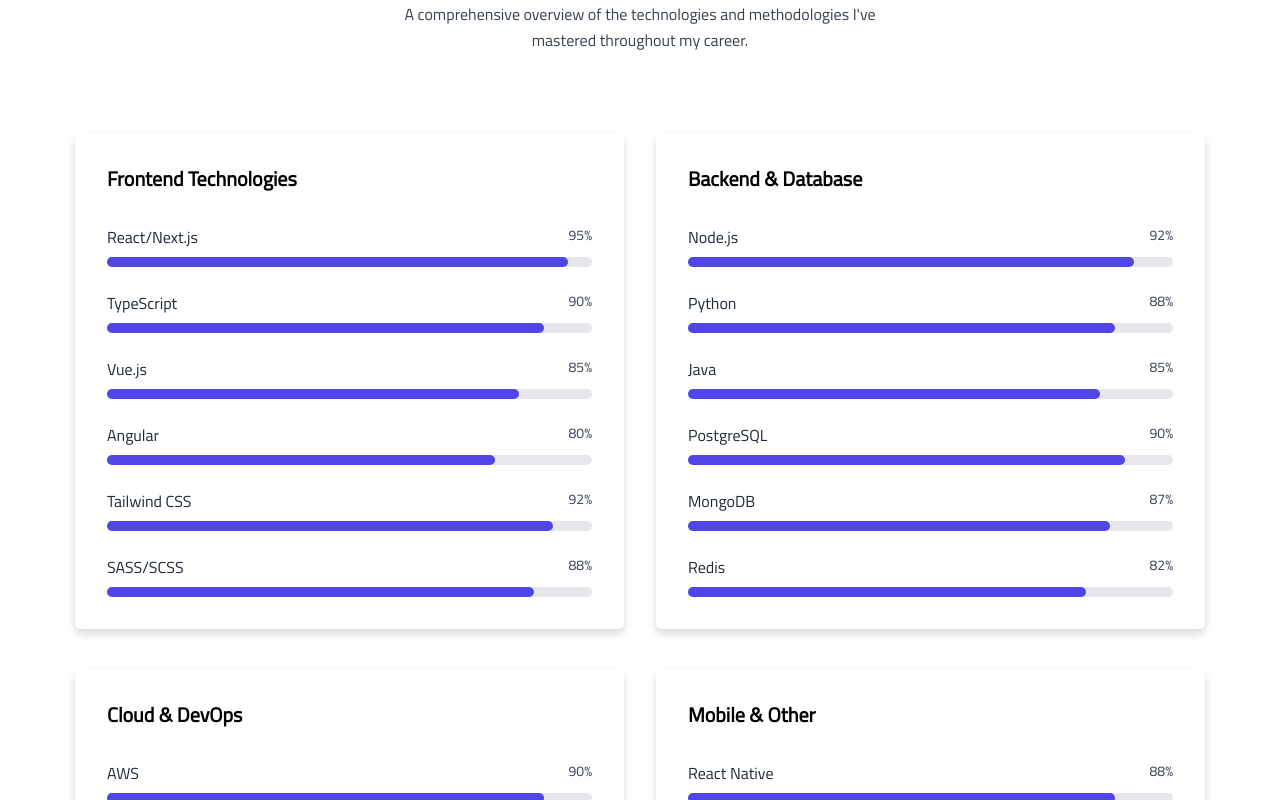
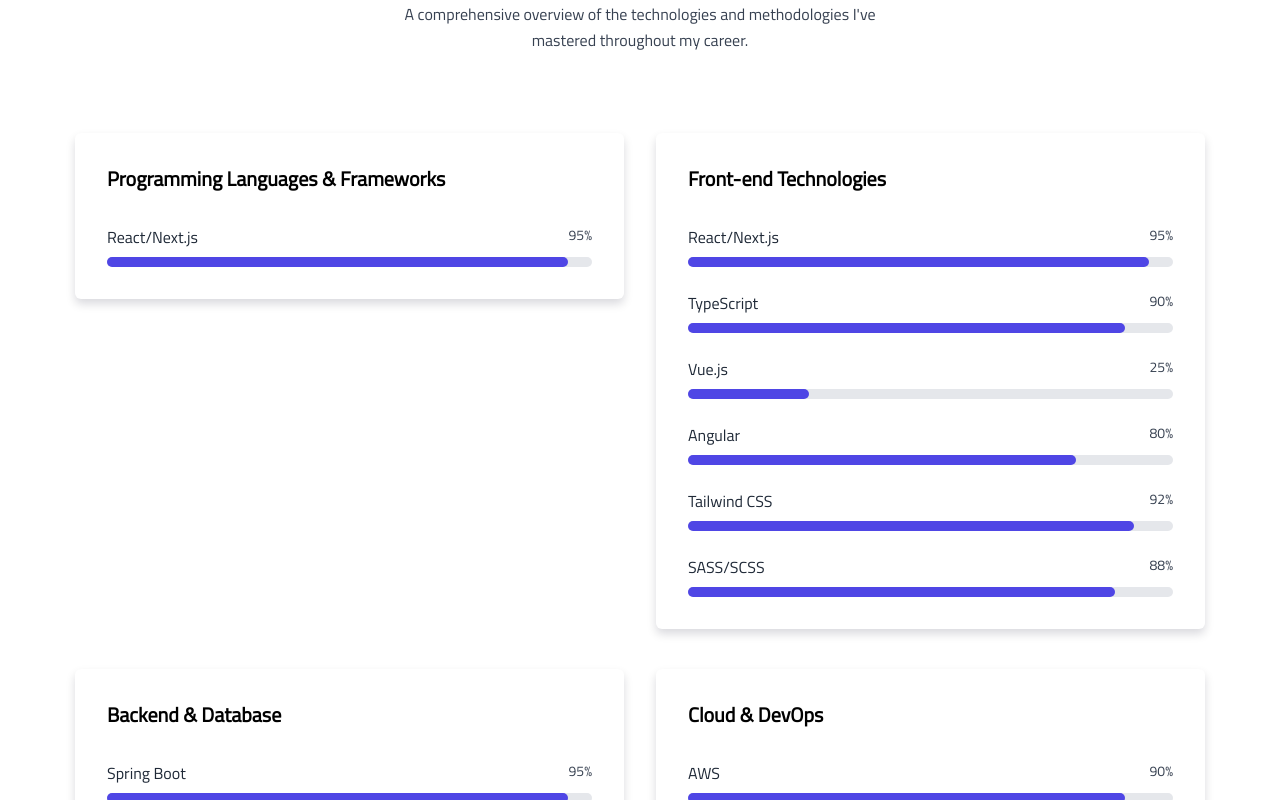
Before and after one commit to cretara/cretaradev-frontend-new, a Next.js app: page / in a window 1280 px wide. Shown: the part 1680-2480 px from the top of the page. Built offline with nearby package versions, Linux system fonts and the light colour scheme.

Commit message:
feat: update skills section with enhanced animations and improved skill categories in index.tsx; update dependencies in package.json to remove standardx library as linter and solve peer dependency issues

```diff
--- a/components/Skills/index.tsx
+++ b/components/Skills/index.tsx
@@ -1,13 +1,16 @@
-import React from "react";
+"use client";
 
-const Skills = () => {
 const skillCategories = [
   {
-      title: "Frontend Technologies",
+    title: "Programming Languages & Frameworks",
+    skills: [{ name: "React/Next.js", level: 95 }],
+  },
+  {
+    title: "Front-end Technologies",
     skills: [
       { name: "React/Next.js", level: 95 },
       { name: "TypeScript", level: 90 },
-        { name: "Vue.js", level: 85 },
+      { name: "Vue.js", level: 25 },
       { name: "Angular", level: 80 },
       { name: "Tailwind CSS", level: 92 },
       { name: "SASS/SCSS", level: 88 },
@@ -16,23 +19,22 @@
   {
     title: "Backend & Database",
     skills: [
+      { name: "Spring Boot", level: 95 },
       { name: "Node.js", level: 92 },
       { name: "Python", level: 88 },
-        { name: "Java", level: 85 },
       { name: "PostgreSQL", level: 90 },
-        { name: "MongoDB", level: 87 },
-        { name: "Redis", level: 82 },
+      { name: "MongoDB", level: 90 },
+      { name: "Redis", level: 90 },
     ],
   },
   {
     title: "Cloud & DevOps",
     skills: [
       { name: "AWS", level: 90 },
-        { name: "Docker", level: 88 },
+      { name: "Docker", level: 90 },
       { name: "Kubernetes", level: 85 },
       { name: "CI/CD", level: 92 },
-        { name: "Terraform", level: 80 },
-        { name: "Monitoring", level: 85 },
+      { name: "CI/CD", level: 92 },
     ],
   },
   {
@@ -43,13 +45,103 @@
       { name: "GraphQL", level: 90 },
       { name: "Microservices", level: 92 },
       { name: "System Design", level: 95 },
-        { name: "Agile/Scrum", level: 90 },
+      { name: "Agile/Scrum", level: 95 },
     ],
   },
 ];
 
+import React, { useCallback, useEffect, useRef, useState } from "react";
+
+const Skills = () => {
+  const [isVisible, setIsVisible] = useState(false);
+  const sectionRef = useRef<HTMLElement | null>(null);
+
+  const [animatedValues, setAnimatedValues] = useState<Record<string, number>>(
+    {},
+  );
+  const rafIds = useRef<Record<string, number>>({});
+
+  const animateSkill = useCallback(
+    (id: string, target: number, duration = 1200, startDelay = 0) => {
+      const startTime = performance.now() + startDelay;
+
+      const step = (now: number) => {
+        const elapsed = now - startTime;
+        if (elapsed < 0) {
+          rafIds.current[id] = requestAnimationFrame(step);
+          return;
+        }
+
+        const progress = Math.min(elapsed / duration, 1);
+        const eased = 1 - Math.pow(1 - progress, 3);
+        const current = Math.round(target * eased);
+
+        setAnimatedValues((prev) => {
+          if (prev[id] === current) return prev;
+          return { ...prev, [id]: current };
+        });
+
+        if (progress < 1) {
+          rafIds.current[id] = requestAnimationFrame(step);
+        } else {
+          delete rafIds.current[id];
+        }
+      };
+
+      rafIds.current[id] = requestAnimationFrame(step);
+    },
+    [],
+  );
+
+  useEffect(() => {
+    if (!sectionRef.current || typeof IntersectionObserver === "undefined")
+      return;
+
+    const observer = new IntersectionObserver(
+      (entries) => {
+        entries.forEach((entry) => {
+          if (entry.isIntersecting) {
+            setIsVisible(true);
+            if (sectionRef.current) observer.unobserve(sectionRef.current);
+          }
+        });
+      },
+      { threshold: 0.15 },
+    );
+
+    observer.observe(sectionRef.current);
+
+    return () => {
+      observer.disconnect();
+    };
+  }, []);
+
+  // Animate values using requestAnimationFrame for smooth increments
+  /* eslint-disable-next-line react-hooks/exhaustive-deps */
+  useEffect(() => {
+    if (!isVisible) return;
+
+    // Kick off animations with a small stagger
+    let globalIndex = 0;
+    skillCategories.forEach((category) => {
+      category.skills.forEach((skill) => {
+        const id = `${category.title}-${skill.name}`;
+        const delay = globalIndex * 80; // 80ms stagger between bars
+        const duration = 800 + Math.round((skill.level / 100) * 700); // 800-1500ms
+        animateSkill(id, skill.level, duration, delay);
+        globalIndex += 1;
+      });
+    });
+
+    return () => {
+      // cancel any remaining RAFs
+      Object.values(rafIds.current).forEach((id) => cancelAnimationFrame(id));
+      rafIds.current = {};
+    };
+  }, [isVisible]);
+
   return (
-    <section id="skills" className="py-16 md:py-20 lg:py-28">
+    <section id="skills" ref={sectionRef} className="py-16 md:py-20 lg:py-28">
       <div className="container">
         <div className="-mx-4 flex flex-wrap">
           <div className="w-full px-4">
@@ -61,15 +153,16 @@
                 Skills & Technologies
               </h2>
               <p className="text-base font-medium leading-relaxed text-gray-600 dark:text-gray-300">
-                A comprehensive overview of the technologies and methodologies I've mastered throughout my career.
+                A comprehensive overview of the technologies and methodologies
+                I&apos;ve mastered throughout my career.
               </p>
             </div>
           </div>
         </div>
 
         <div className="-mx-4 flex flex-wrap">
-          {skillCategories.map((category, categoryIndex) => (
-            <div key={categoryIndex} className="w-full px-4 md:w-1/2 lg:w-1/2">
+          {skillCategories.map((category) => (
+            <div key={category.title} className="w-full px-4 md:w-1/2 lg:w-1/2">
               <div
                 className="wow fadeInUp mb-10 rounded-md bg-white p-8 shadow-two duration-300 hover:shadow-one dark:bg-gray-800 dark:shadow-three dark:hover:shadow-gray-dark lg:px-5 xl:px-8"
                 data-wow-delay=".1s"
@@ -78,24 +171,42 @@
                   {category.title}
                 </h3>
                 <div className="space-y-6">
-                  {category.skills.map((skill, skillIndex) => (
-                    <div key={skillIndex}>
+                  {category.skills.map((skill) => {
+                    const id = `${category.title}-${skill.name}`;
+                    const current =
+                      animatedValues[id] ?? (isVisible ? skill.level : 0);
+                    return (
+                      <div key={id}>
                         <div className="mb-2 flex justify-between">
                           <span className="text-base font-medium text-dark dark:text-white">
                             {skill.name}
                           </span>
                           <span className="text-sm font-medium text-gray-600 dark:text-gray-300">
-                          {skill.level}%
+                            {current}%
                           </span>
                         </div>
+
+                        {/* progress bar container with native progress element for accessibility and a decorative animated div for visuals */}
                         <div className="h-2.5 w-full rounded-full bg-gray-200 dark:bg-gray-700">
+                          <progress
+                            className="sr-only"
+                            value={Math.round(current)}
+                            max={100}
+                            aria-label={`${skill.name} skill level`}
+                          />
                           <div
-                          className="h-2.5 rounded-full bg-primary transition-all duration-500 ease-out"
-                          style={{ width: `${skill.level}%` }}
+                            aria-hidden
+                            className="h-2.5 rounded-full bg-primary"
+                            style={{
+                              width: `${current}%`,
+                              transition: "width 200ms linear",
+                              willChange: "width",
+                            }}
                           ></div>
                         </div>
                       </div>
-                  ))}
+                    );
+                  })}
                 </div>
               </div>
             </div>
```
Also changed, not shown: package.json (+6 -10 lines), 1 other file (tests, documents, lock files or other folders). Lines whose indentation alone changed are shown as unchanged.
